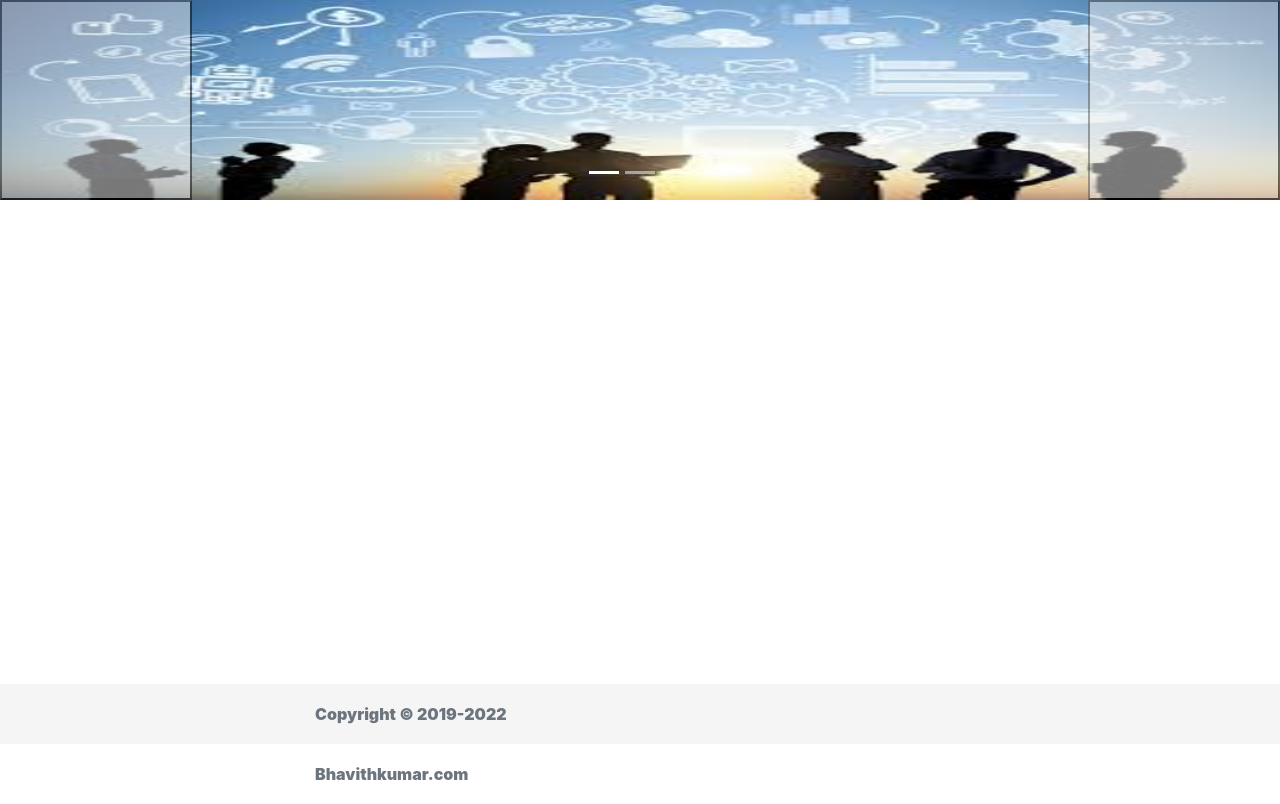
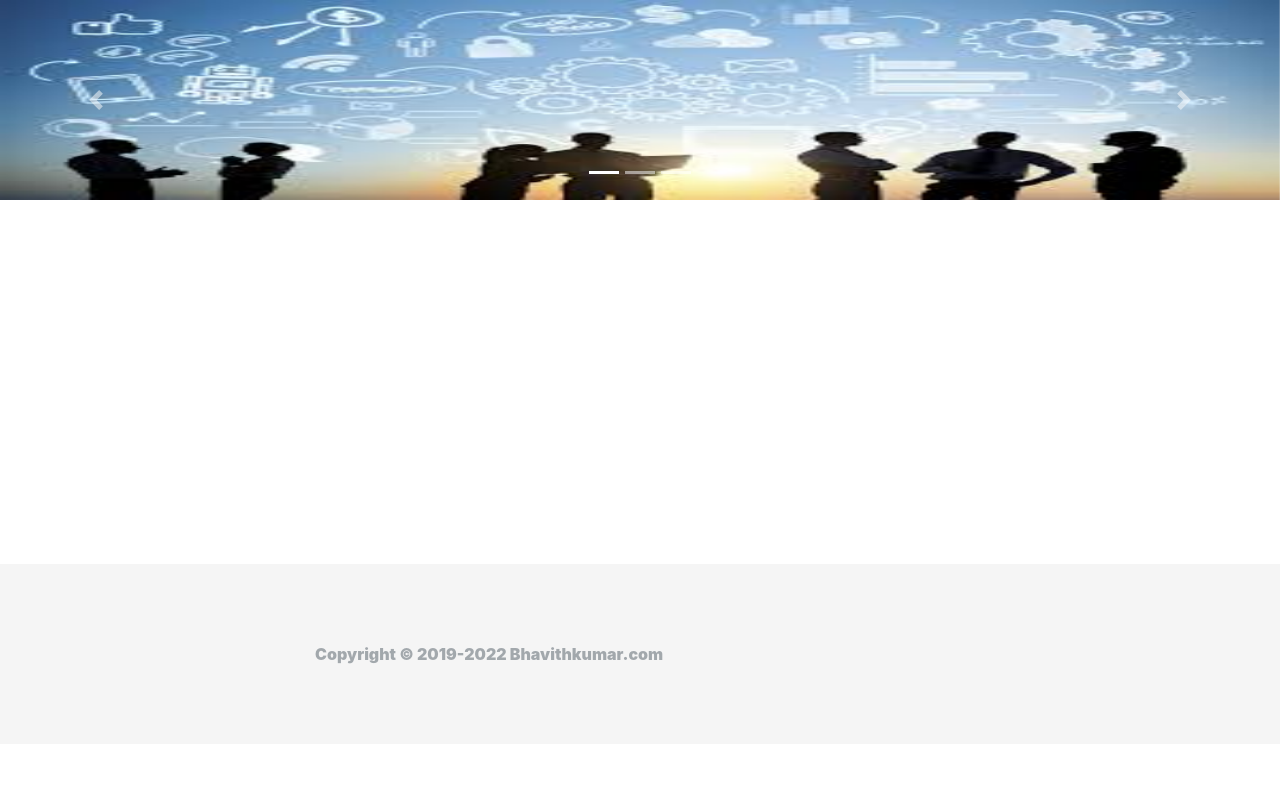
Before and after one commit to Bhavith321/am, a Flask app: page /1 in a window 1280 px wide. Shown: the part 56-860 px from the top of the page. After the commit the page ends 720 px from the top, so only its background shows below. Run offline with Flask 2, Linux system fonts and the light colour scheme; some libraries are stand-ins or nearby versions.

Commit message:
Update index.html

```diff
--- a/templates/index.html
+++ b/templates/index.html
@@ -14,7 +14,7 @@
   <meta name="viewport" content="width=device-width, initial-scale=1">
   <meta http-equiv="X-UA-Compitable" content="IE=10">
   <link rel="shortcut icon" href="/static/images/logo.png">
-  <link rel="stylesheet" href="https://stackpath.bootstrapcdn.com/bootstrap/4.0.0/css/bootstrap.min.css">
+  <link rel="stylesheet" href="https://cdn.jsdelivr.net/npm/bootstrap@4.6.1/dist/css/bootstrap.min.css">
   <script async src="https://www.googletagmanager.com/gtag/js?id=UA-223304037-1">
   </script>
   <script>
@@ -35,7 +35,7 @@ body {
   position: absolute;
   bottom: 0;
   width: 100%;
-  height: 60px; /* Set the fixed height of the footer here */
+  padding: 60px; /* Set the fixed height of the footer here */
   line-height: 60px; /* Vertically center the text there */
   background-color: #f5f5f5;
 }
@@ -87,11 +87,13 @@ body {
 </div>
  <footer class="footer">
    <div class="container">
-       <span class="text-muted" style="text-align:center;font-weight:bold;justify-content:center;"><b>Copyright &copy 2019-2022 <br> Bhavithkumar.com</b></span>
+       <span class="text-muted" style="font-weight:bold;text-align:center;justify-content:center;opacity:.6;"><b>Copyright &copy 2019-2022 Bhavithkumar.com</b></span>
     </div>
  </footer>
 
-  <script src="https://stackpath.bootstrapcdn.com/bootstrap/4.0.0/js/bootstrap.min.js"></script>
+  <script src="https://cdn.jsdelivr.net/npm/jquery@3.6.0/dist/jquery.slim.min.js"></script>
+  <script src="https://cdn.jsdelivr.net/npm/popper.js@1.16.1/dist/umd/popper.min.js"></script>
+  <script src="https://cdn.jsdelivr.net/npm/bootstrap@4.6.1/dist/js/bootstrap.bundle.min.js"></script>
   <script src="https://ajax.googleapis.com/ajax/libs/jquery/3.6.0/jquery.min.js"></script>
 </body>
 </html>
```
